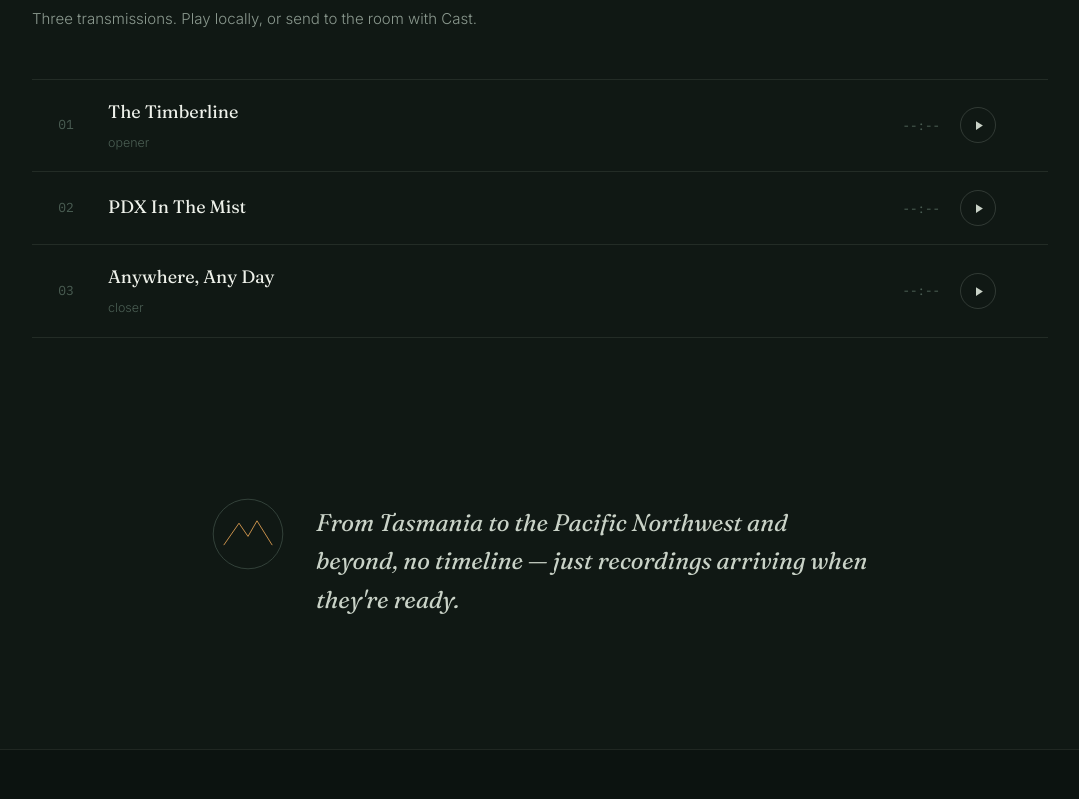
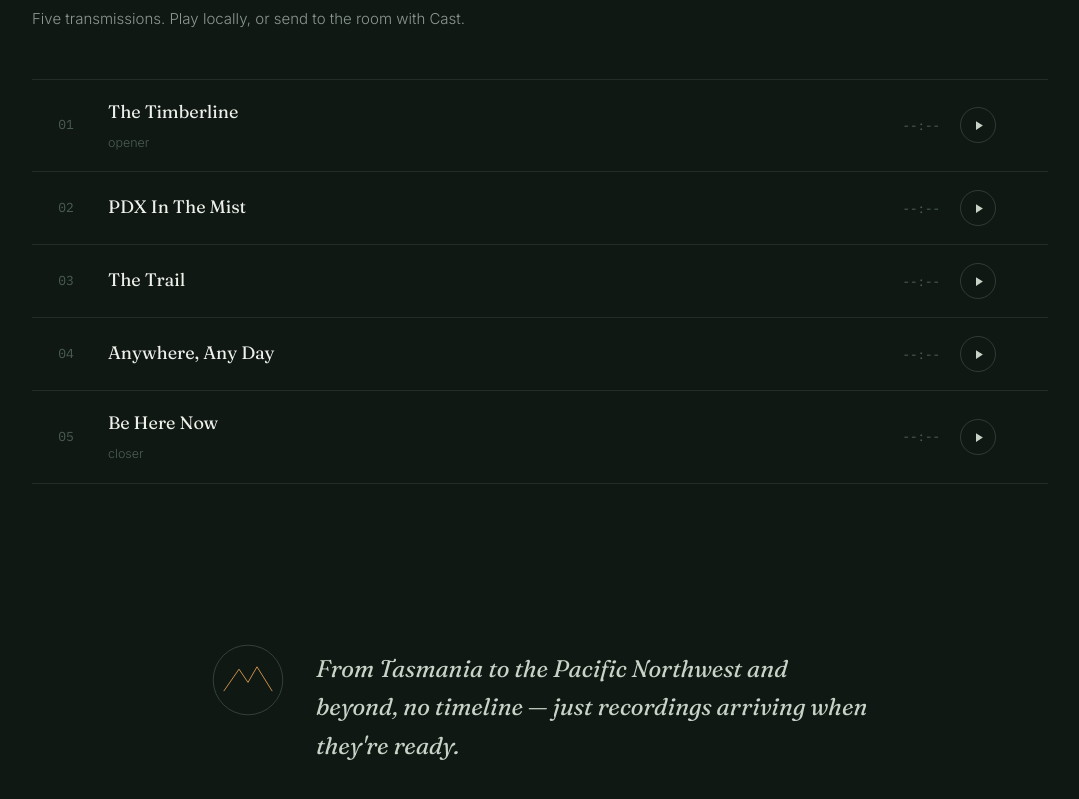
Before and after one commit to northwesttrinity/nwtrinity, a website: page index.html in a window 1280 px wide. Shown: the part 997-1796 px from the top of the page, without its empty margins (100-1179 px from the left). Drawn offline with Linux system fonts and the light colour scheme; no server answers.

Commit message:
Add files via upload

```diff
--- a/index.html
+++ b/index.html
@@ -126,7 +126,7 @@
   <div class="section-inner">
     <div class="section-head">
       <h2>Recordings</h2>
-      <p class="section-sub">Three transmissions. Play locally, or send to the room with Cast.</p>
+      <p class="section-sub">Five transmissions. Play locally, or send to the room with Cast.</p>
     </div>
 
     <div class="tracklist" id="tracklist" role="list">
--- a/js/tracks.js
+++ b/js/tracks.js
@@ -6,7 +6,8 @@
  * load from a viewer's local machine). Drop your masters into
  * /assets/audio/ using these filenames, or update the paths below.
  *
- * `duration` is a placeholder — update it to match your actual files.
+ * `duration` is a placeholder — the site auto-detects the real length
+ * from each file's own metadata once it's reachable.
  */
 const TRACKS = [
   {
@@ -25,9 +26,23 @@ const TRACKS = [
   },
   {
     num: 3,
+    title: "The Trail",
+    note: "",
+    duration: "--:--",
+    src: "assets/audio/03-the-trail.mp3"
+  },
+  {
+    num: 4,
     title: "Anywhere, Any Day",
+    note: "",
+    duration: "--:--",
+    src: "assets/audio/04-anywhere-any-day.mp3"
+  },
+  {
+    num: 5,
+    title: "Be Here Now",
     note: "closer",
     duration: "--:--",
-    src: "assets/audio/03-anywhere-any-day.mp3"
+    src: "assets/audio/05-be-here-now.mp3"
   }
 ];
--- a/wrangler.toml
+++ b/wrangler.toml
@@ -15,8 +15,8 @@ binding = "ASSETS"
 # then paste each namespace's ID below. See README.md for the full walkthrough.
 [[kv_namespaces]]
 binding = "VISITOR_COUNT"
-id = "d1f069591a1f4156a5b449ce30dc6926"
+id = "REPLACE-WITH-VISITOR-COUNT-NAMESPACE-ID"
 
 [[kv_namespaces]]
 binding = "TRACK_PLAYS"
-id = "6f148539682545e899ef5098da76e169"
+id = "REPLACE-WITH-TRACK-PLAYS-NAMESPACE-ID"
```
